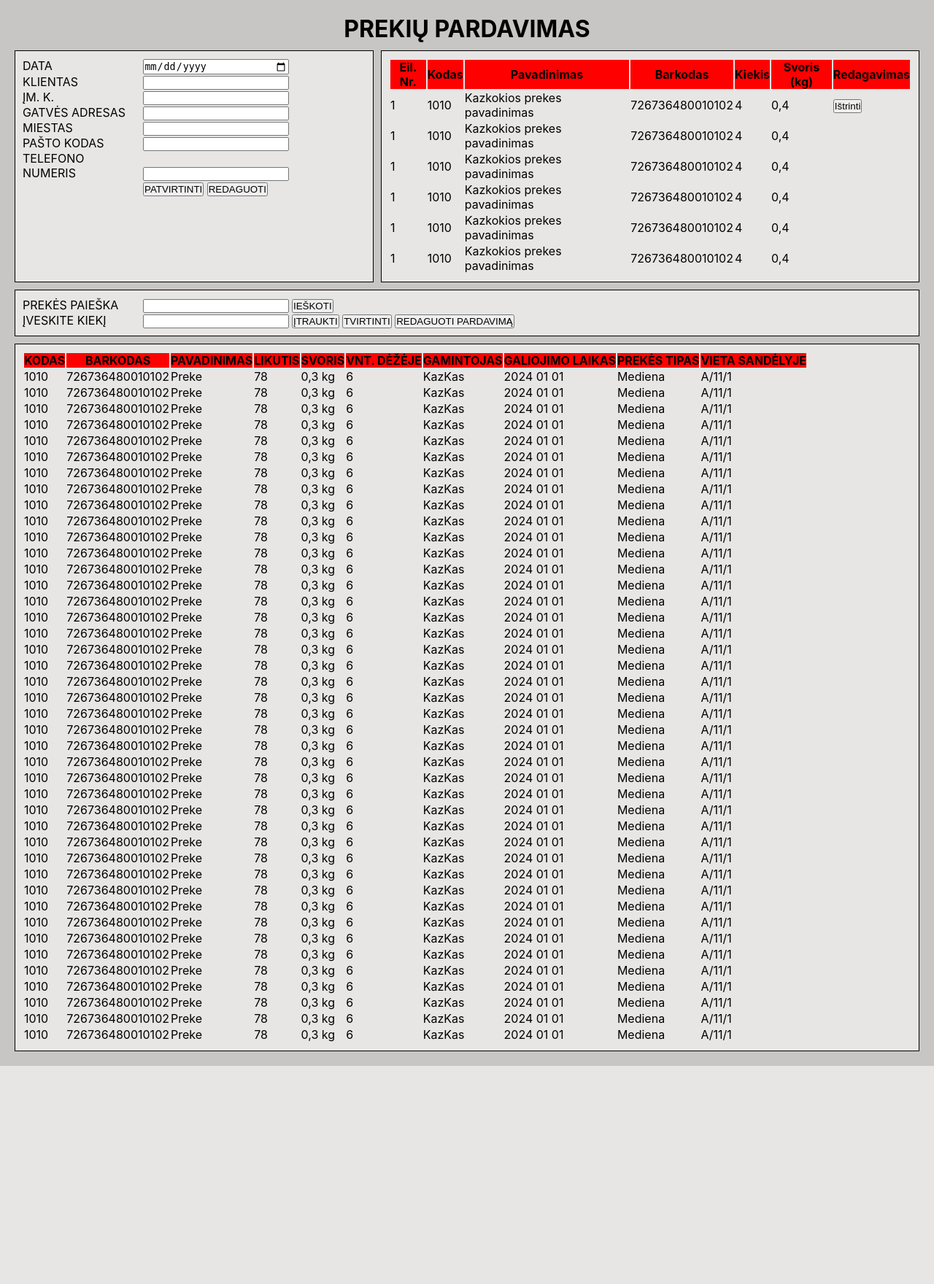
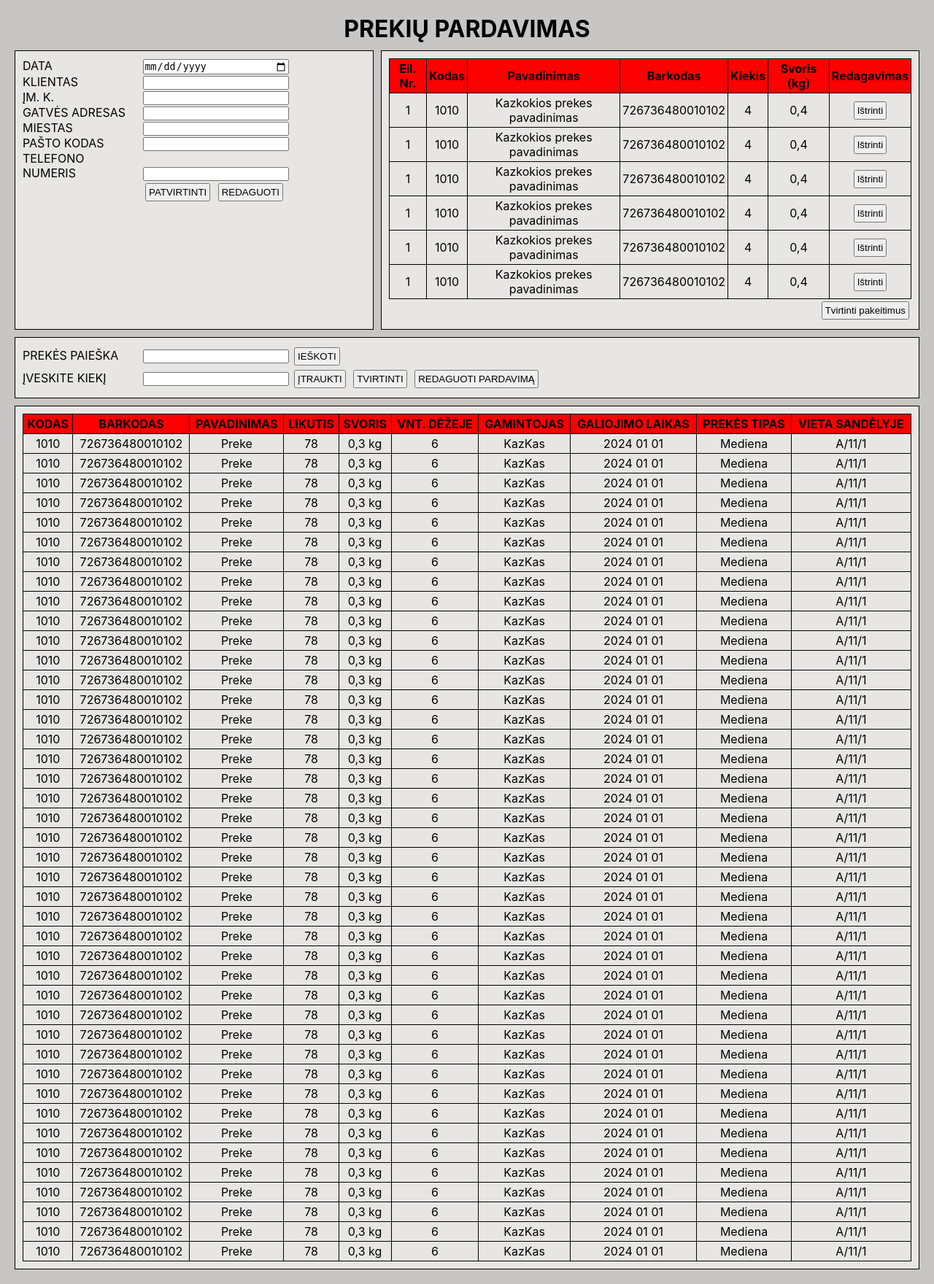
Before and after one commit to shalikas100/Sandelio-Valdymo-Sistema, a PHP site: page /prekiuPardavimas.html in a window 1280 px wide. Shown: the whole page at 73% size. Before the commit the page ends 1461 px from the top, so only its background shows below. Run offline with PHP 8.4, Linux system fonts and the light colour scheme.

Commit message:
Pakeitimai su dizainu

```diff
--- a/html/prekiuPardavimas.css
+++ b/html/prekiuPardavimas.css
@@ -44,6 +44,10 @@ padding-left: 165px;
 
 .kliento_uzsakymas{
     width: 60%;
+    text-align: center;
+}
+.tvirtinti_pakeitimus{
+    float: right;
 }
 
 .ieskoti{
@@ -53,6 +57,20 @@ padding-left: 165px;
 .table{
     width: 100%;
 }
+.table table{
+    width: 100%;
+    text-align: center;
+}
 table th{
     background-color: red;
 }
+button{
+    padding: 3px;
+    margin: 3px;
+}
+table, th, td{
+    border: 1px solid black;
+    border-collapse: collapse;
+    text-align: center;
+    padding: 3px;
+}
--- a/html/prekiuPardavimas.html
+++ b/html/prekiuPardavimas.html
@@ -72,7 +72,11 @@
                         <td>726736480010102</td>
                         <td>4</td>
                         <td>0,4</td>
-                    <td><button>Ištrinti</button></td>
+                        <td>
+                            <form method="get" action="#">
+                            <button type="submit" name="istrinti">Ištrinti</button>
+                            </form>
+                        </td>
                     </tr>
                     </tr>
                         <td>1</td>
@@ -81,6 +85,11 @@
                         <td>726736480010102</td>
                         <td>4</td>
                         <td>0,4</td>
+                        <td>
+                            <form method="get" action="#">
+                            <button type="submit" name="istrinti">Ištrinti</button>
+                            </form>
+                        </td>
                     </tr>
                     </tr>
                         <td>1</td>
@@ -89,6 +98,11 @@
                         <td>726736480010102</td>
                         <td>4</td>
                         <td>0,4</td>
+                        <td>
+                            <form method="get" action="#">
+                            <button type="submit" name="istrinti">Ištrinti</button>
+                            </form>
+                        </td>
                     </tr>
                     </tr>
                         <td>1</td>
@@ -97,6 +111,11 @@
                         <td>726736480010102</td>
                         <td>4</td>
                         <td>0,4</td>
+                        <td>
+                            <form method="get" action="#">
+                            <button type="submit" name="istrinti">Ištrinti</button>
+                            </form>
+                        </td>
                     </tr>
                     </tr>
                         <td>1</td>
@@ -105,6 +124,11 @@
                         <td>726736480010102</td>
                         <td>4</td>
                         <td>0,4</td>
+                        <td>
+                            <form method="get" action="#">
+                            <button type="submit" name="istrinti">Ištrinti</button>
+                            </form>
+                        </td>
                     </tr>
                     </tr>
                         <td>1</td>
@@ -113,8 +137,18 @@
                         <td>726736480010102</td>
                         <td>4</td>
                         <td>0,4</td>
+                        <td>
+                            <form method="get" action="#">
+                            <button type="submit" name="istrinti">Ištrinti</button>
+                            </form>
+                        </td>
                     </tr>
                 </table>
+                <div class="tvirtinti_pakeitimus">
+                <form method="get" action="#">
+                    <button type="submit" name="tvirtinti_pakeitinus">Tvirtinti pakeitimus</button>
+                    </form>
+                </div>
             </div>
 
         </div>
@@ -124,12 +158,12 @@
             ir paspaudus ivesti automatiskai uzsipildyti klientu uzsakymu lenteleje pirma eilute ir t.t... -->
             <form method="get" action="index.html">
                 <label for="prekes">PREKĖS PAIEŠKA</label>
-                <input type="prekes" name="prekes">
+                <input type="text" name="prekes">
                 <button type="submit" name="ieskoti">IEŠKOTI</button>
             </form>
             <form action="get" action="index.html">
                 <label for="kiekis">ĮVESKITE KIEKĮ</label>
-                <input type="number" name="kiekis">
+                <input type="number" min="0" name="kiekis">
                 <button type="submit" name="itraukti_preke">ĮTRAUKTI</button>
                 <button type="submit" name="tvirtinti_pardavima">TVIRTINTI</button>
                 <button type="submit" name="redaguoti_pardavima">REDAGUOTI PARDAVIMĄ</button>
--- a/html/style.css
+++ b/html/style.css
@@ -154,6 +154,7 @@ table, th, td{
     border: 1px solid black;
     border-collapse: collapse;
     text-align: center;
+    padding: 3px;
 }
 
 table th{
@@ -163,6 +164,10 @@ table th{
 footer{
     text-align: center;
     padding-top: 10px;
+}
+button{
+    padding: 3px;
+    margin: 3px;
 }
 
 @media screen and (max-width: 992px){
```
Also changed, not shown: html/login.css (+29 -9 lines), html/login.html (+11 -9 lines), html/zinutes_langas.css (+14 -0 lines), html/zinutes_langas.html (+10 -0 lines). Lines whose indentation alone changed are shown as unchanged.
